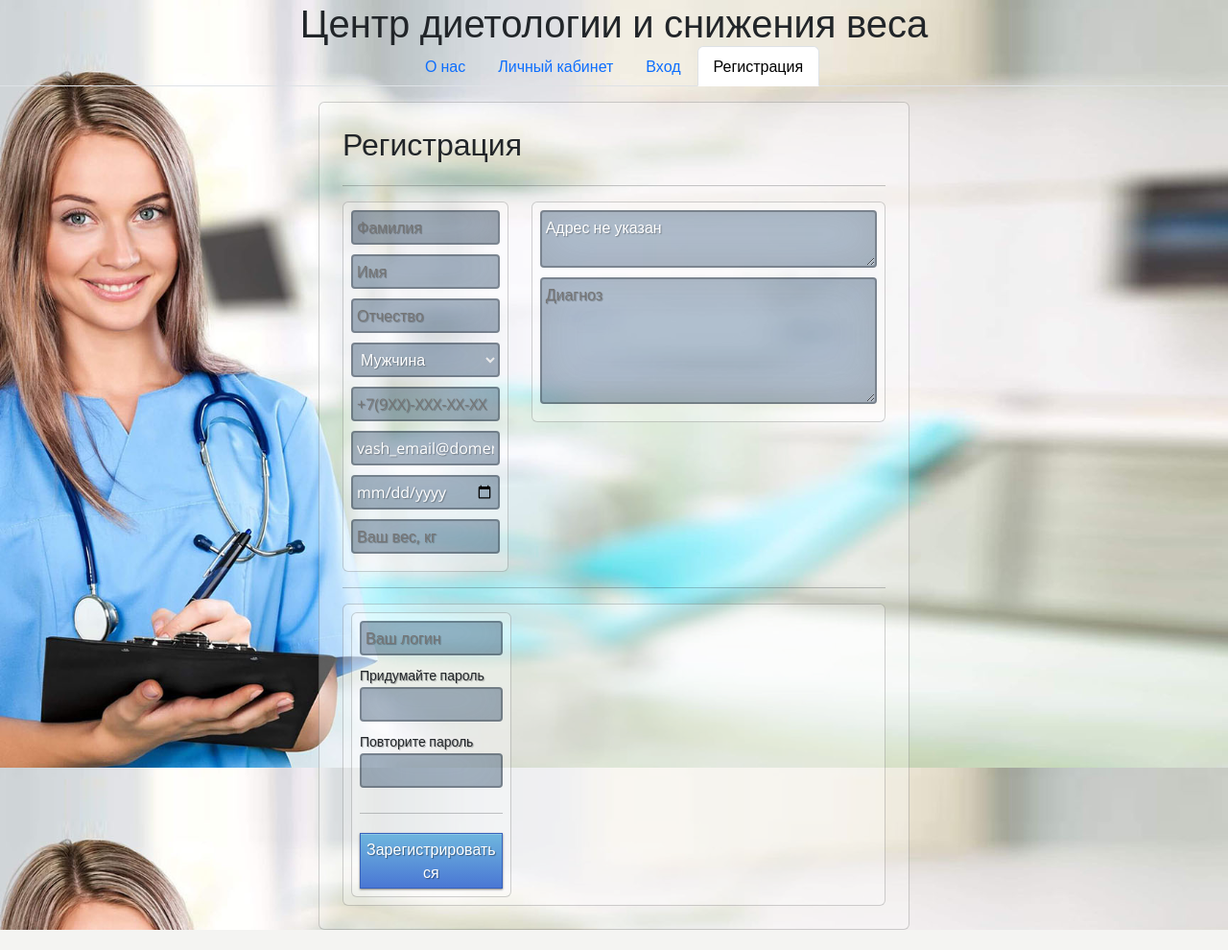
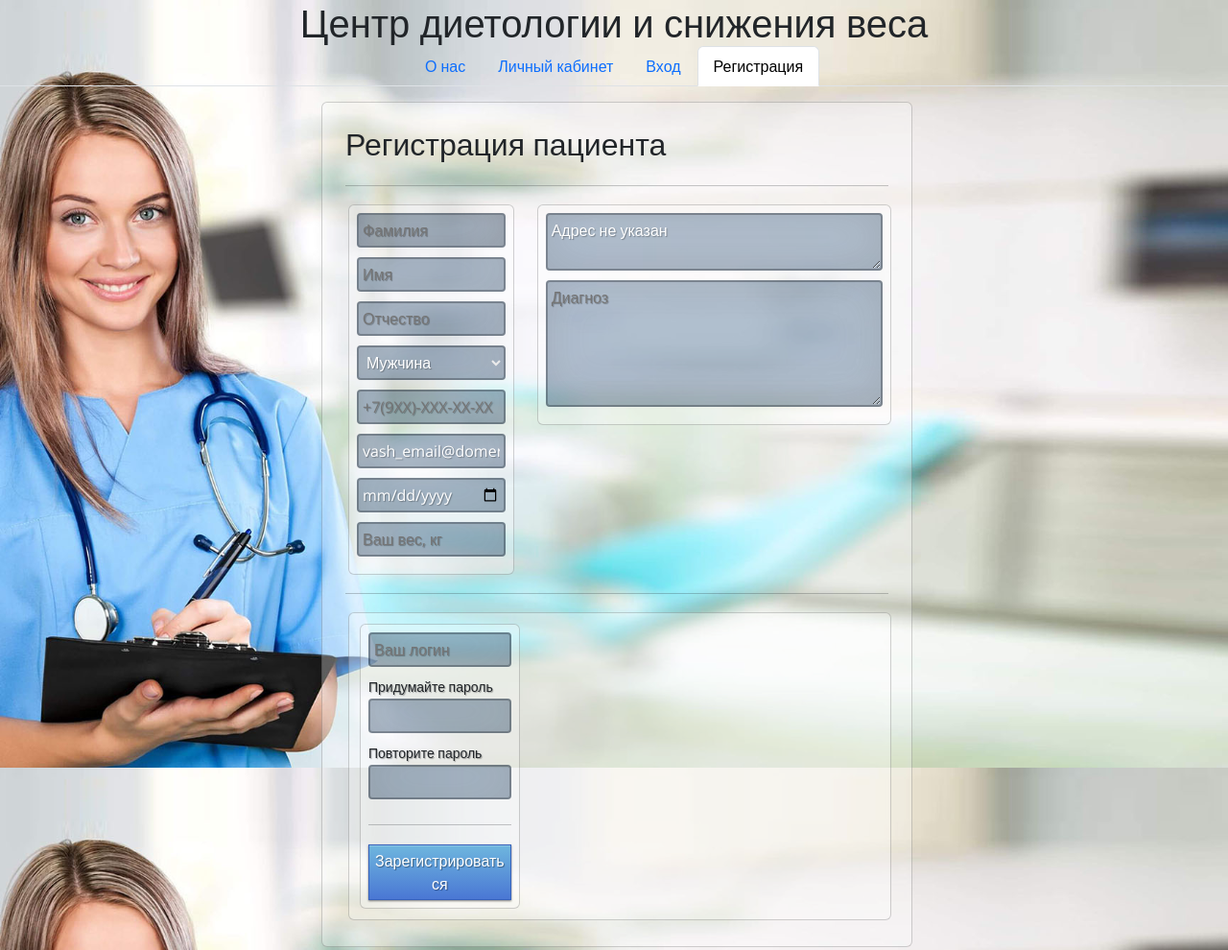
Before and after one commit to LePage73/Diplom_Django_apps, a Django app: page /weight_control/registration/ in a window 1280 px wide. Shown: the whole page at 96% size. Before the commit the page ends 969 px from the top, so only its background shows below. Run offline with Django 5.2, Linux system fonts and the light colour scheme.

Commit message:
alfa 1.075

```diff
--- a/sample_django_apps/static/my_style.css
+++ b/sample_django_apps/static/my_style.css
@@ -122,6 +122,7 @@
 input:focus { box-shadow: inset 0 -5px 45px rgba(100,100,100,0.4), 0 1px 1px rgba(255,255,255,0.2); }
 
 textarea {
+  width: 100%;
   margin-bottom: 10px;
   background: rgba(0,50,100,0.3);
   border: none;
@@ -283,3 +284,12 @@
   /*background: rgba(255,255,255,0.2);*/
 
 }
+
+.card-header {
+	font-size:10px;
+	padding: 3px;
+}
+
+.card {
+	margin:3px;
+}
--- a/sample_django_apps/weight_control/templates/registration.html
+++ b/sample_django_apps/weight_control/templates/registration.html
@@ -18,7 +18,7 @@
 
          <div class="card justify-content-center">
              <div class="card-body" style="backgroundcolor:silver">
-                <h2>Регистрация</h2>
+                <h2>Регистрация пациента</h2>
                 <form method="post">
                 {% csrf_token %}
                     <div class="form-group">
```
Also changed, not shown: sample_django_apps/db.sqlite3, sample_django_apps/static/media/graph_weight_1.png.
